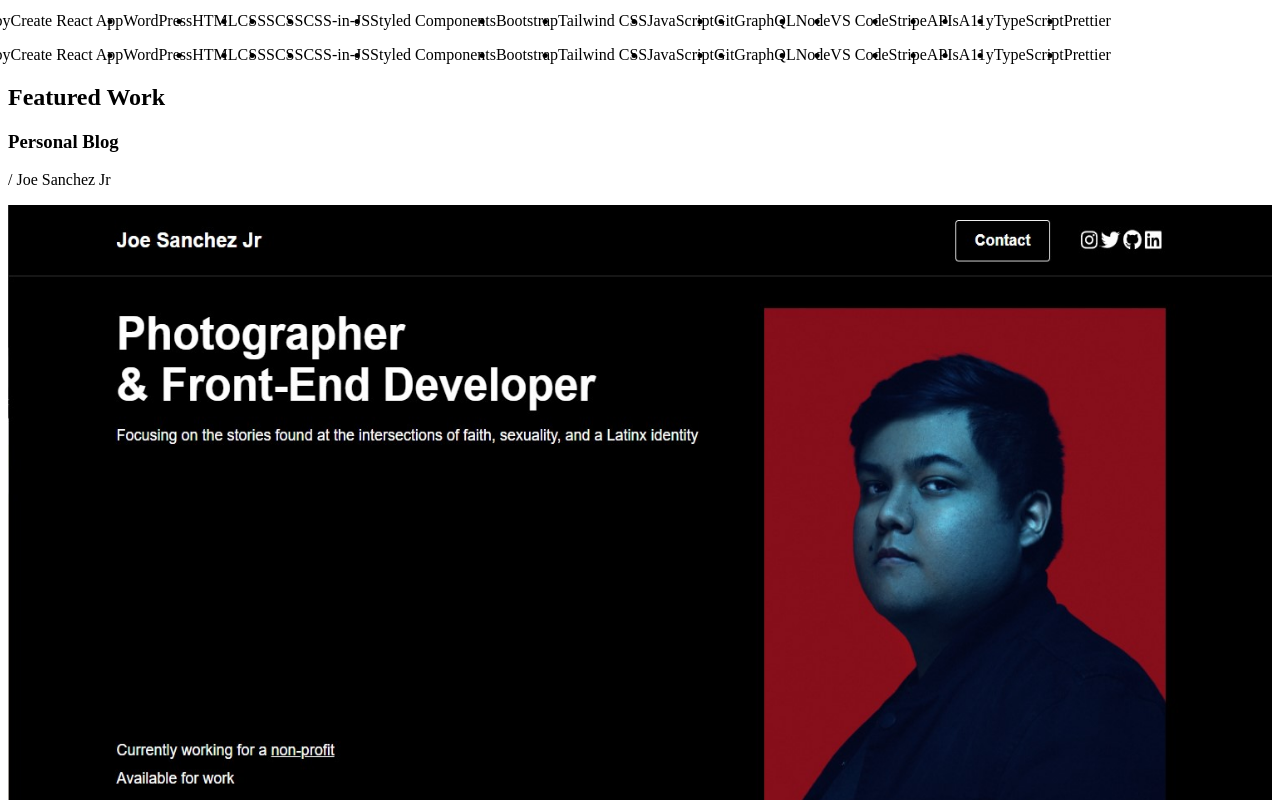
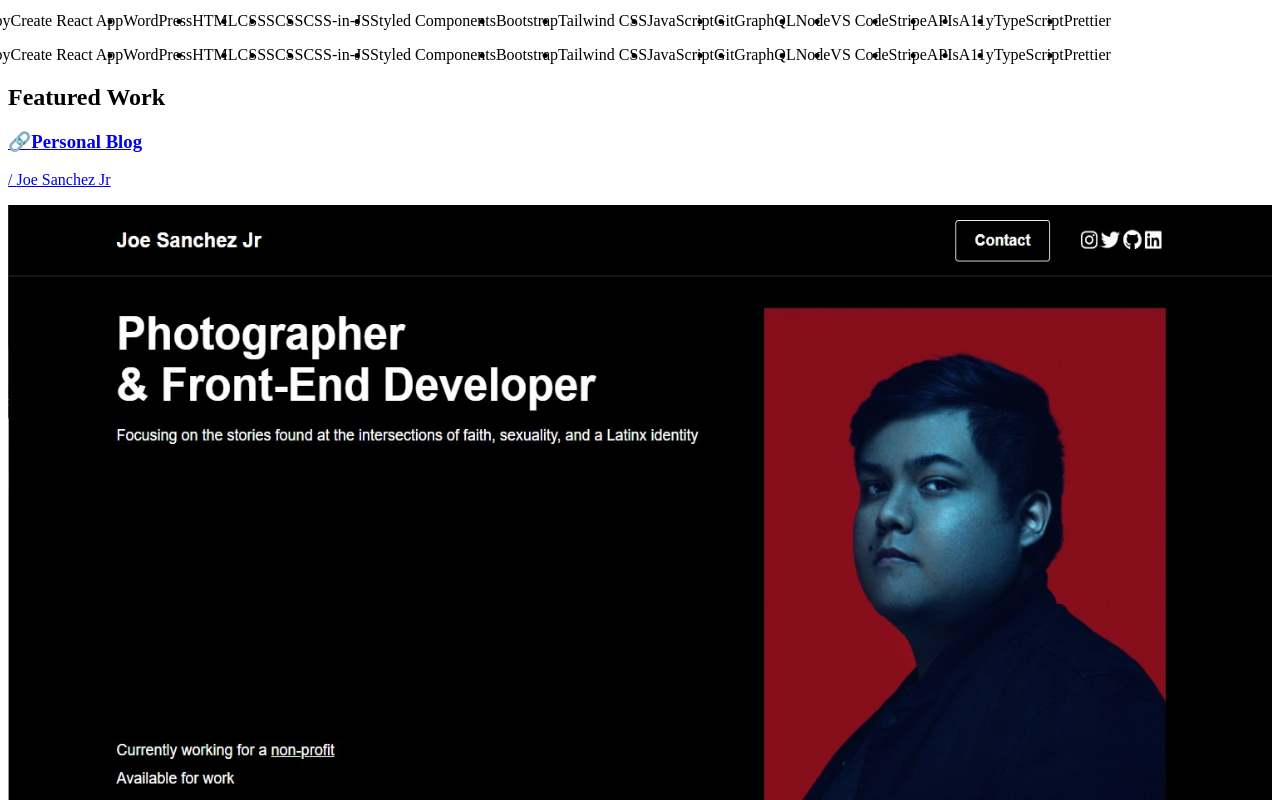
Before and after one commit to joesanchezjr/dev, a Next.js app: page / in a window 1280 px wide. Shown: the part 5580-6380 px from the top of the page. Built offline with nearby package versions, Linux system fonts and the light colour scheme.

Commit message:
added links, updated copy

```diff
--- a/components/ProjectCard.tsx
+++ b/components/ProjectCard.tsx
@@ -12,22 +12,54 @@ type ProjectCardProps = {
     height: number
     width: number
   }
+  link?: string
 }
 
-const ProjectCard = ({ title, client, summary, skills, imageData }: ProjectCardProps) => {
+const ProjectCard = ({ title, client, summary, skills, imageData, link }: ProjectCardProps) => {
   return (
     <div className="mb-6 p-2 rounded  border border-indigo-700">
       <div>
-        <h3 className="text-lg font-bold uppercase inline">{title}</h3>
-        <p className="inline-block ml-1.5">
-          {" / "}
-          {client}
-        </p>
+        {link ? (
+          <a href={link}>
+            <h3 className="text-lg font-bold uppercase inline">
+              {link && (
+                <span role="img" aria-label="link">
+                  🔗
+                </span>
+              )}
+              {title}
+            </h3>
+            <p className="inline-block ml-1.5">
+              {" / "}
+              {client}
+            </p>
+          </a>
+        ) : (
+          <>
+            <h3 className="text-lg font-bold uppercase inline">
+              {link && (
+                <span role="img" aria-label="link">
+                  🔗
+                </span>
+              )}
+              {title}
+            </h3>
+            <p className="inline-block ml-1.5">
+              {" / "}
+              {client}
+            </p>
+          </>
+        )}
       </div>
       <div className="flex flex-col md:flex-row">
         <div className="max-w-screen-lg md:w-1/2 relative">
-          <span className="absolute inset-0 z-10 opacity-0 hover:opacity-50 transition-opacity bg-gray-100" />
-          <Image height={imageData.height} width={imageData.width} src={imageData.url} />
+          {link ? (
+            <a href={link} className="hover:opacity-80">
+              <Image height={imageData.height} width={imageData.width} src={imageData.url} />
+            </a>
+          ) : (
+            <Image height={imageData.height} width={imageData.width} src={imageData.url} />
+          )}
         </div>
         <div className="flex-grow md:border-l border-indigo-700 md:pl-4 md:ml-4 flex flex-col justify-between mt-2 md:mt-0">
           <p className="max-w-prose" dangerouslySetInnerHTML={{ __html: summary }} />
--- a/data/projects.js
+++ b/data/projects.js
@@ -10,6 +10,7 @@ export default [
     summary:
       "As a creative person, I need a personal space online to write about my experiences and ideas. I took my skills as a developer and put together a blog. It's easy for me to update if I ever want to write some more. Because I'm my own client, I decided to go with an approach that let me make changes locally rather than from a CMS.",
     skills: ["Markdown", "MDX", "GatsbyJS", "React", "git", "Netlify", "SCSS"],
+    link: "https://www.joesanchezjr.com/?utm_source=dev"
   },
   {
     title: "Primary Site",
@@ -22,6 +23,7 @@ export default [
     summary:
       "One of my primary repsonsibilities during my time with Preemptive Love was the maintenace and improval of their titular site. I was one of two front-end engineers. This tenure-length project was always pushing my skills as a developer because of my use of multiple coding languages and the frequence in which I jumped between them. The site averages over 150k visitors monthly and could potentially peak at higher numbers during times of international crisis.",
     skills: ["JavaScript", "WordPress", "PHP", "React", "git", "WordPress VIP", "SCSS"],
+    link: "https://preemptivelove.org/"
   },
   {
     title: "Podcast Site",
@@ -32,8 +34,9 @@ export default [
       url: "/disinherited-screenshot.jpg",
     },
     summary:
-      "<span class='text-sm uppercase'>Work in progress</span> / I was approached by a friend to work on the site for their new podcast. I was excited to work on this project because it deals with a subject close to my own experience. The plans for this project include an integration with a CMS and an email capture form",
+      "I was approached by a friend to work on the site for their new podcast. I was excited to work on this project because it deals with a subject close to my own experience. This project includes data sourced from an API and an email capture form.",
     skills: ["NextJS", "React", "git", "Vercel", "Tailwind CSS", "Contentful"],
+    link: "https://www.disinheritedpod.com/?utm_source=dev"
   },
   {
     title: "Capital Campaign",
@@ -46,6 +49,7 @@ export default [
     summary:
       'For their 2019 end-of-year capital campaign, I was tasked to create a more immersive experience for site visitors. We created an experience that was a mix of the popular "stories" format and a familiar webpage. The project was part of a campaign that brought the largest number of donations for the year.',
     skills: ["GatsbyJS", "React", "WordPress", "git", "React Boostrap"],
+    link: "https://preemptivelove.org/to-end-war/"
   },
   {
     title: "Donate Form",
@@ -58,6 +62,7 @@ export default [
     summary:
       "This form is one of the most mission-critical pieces I worked on. It was the center of online payment processing for Preemptive Love and the primary way many people interacted with the website. This form is embedded on virtually every page of their primary site and other microsites and campaigns.",
     skills: ["Stripe", "APIs", "React", "git", "Mapbox"],
+    link: "https://preemptivelove.org/donate/"
   },
   {
     title: "Special Event Microsite",
@@ -70,6 +75,7 @@ export default [
     summary:
       "During the summer of 2020, Preemptive Love began an online series of events with Eventbrite and Zoom. As part of the marketing campaign, we created a microsite detailing the events. This project's primary feature was its integration with Eventbrite's API. We used the API to create a custom styled schedule of events.",
     skills: ["Eventbrite", "APIs", "React", "git"],
+    link: "https://loveanyway.com/"
   },
   {
     title: "Special Campaign Microsite",
@@ -82,5 +88,6 @@ export default [
     summary:
       'In the fall of 2019, Preemptive Love released a short film titled "Love Anyway". It was a major project that included the voice of Kristen Bell. One of the post-film call-to-actions was to become a monthly donor to Preemptive Love. In order to showcase our community of donors, we created a feature that integrated Mapbox and their API to display anonymized data of the general areas our donors came from.',
     skills: ["Mapbox", "APIs", "React", "git"],
+    link: null
   },
 ]
```
